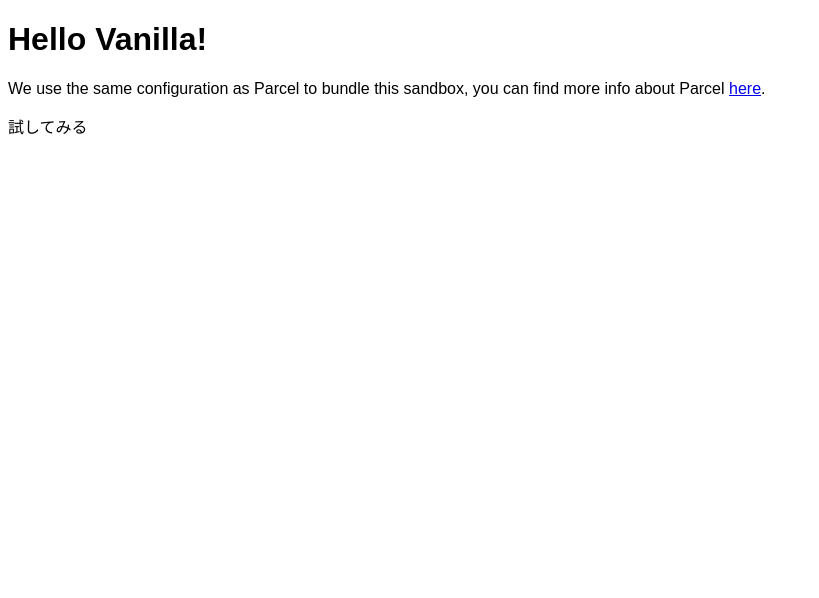
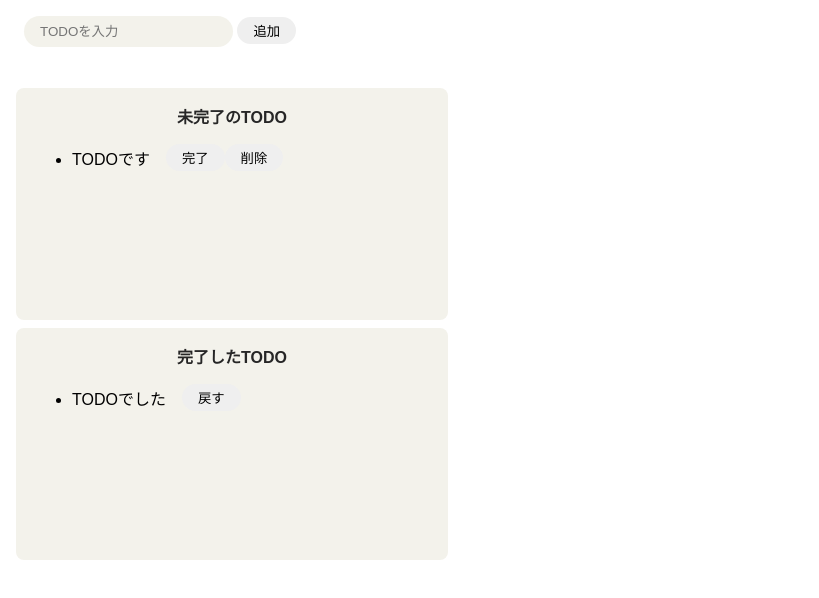
Before and after one commit to yifang87/react-learning, a website built with Parcel: page index.html in a window 1280 px wide. Shown: the whole page, without its empty margins (0-819 px from the left). Built offline with nearby package versions, Linux system fonts and the light colour scheme.

Commit message:
Update 11 files

```diff
--- a/index.html
+++ b/index.html
@@ -2,15 +2,34 @@
 <html>
 
 <head>
-	<title>Parcel Sandbox</title>
+	<title>TODO</title>
 	<meta charset="UTF-8" />
 </head>
 
 <body>
-	<div id="app"></div>
-	<p>試してみる</p>
-
-
+	<div class="input-area">
+		<input placeholder="TODOを入力"/>
+		<button>追加</button>
+	</div>
+	<div class="incomplete-area">
+		<p class="title">未完了のTODO</p>
+		<ul>
+				<div class="row">
+					<li>TODOです</li>
+					<button>完了</button>
+					<button>削除</button>
+				</div>
+		</ul>
+	</div>
+	<div class="completed-area">
+		<p class="title">完了したTODO</p>
+		<ul>
+				<div class="row">
+					<li>TODOでした</li>
+					<button>戻す</button>
+				</div>
+		</ul>
+	</div>
 	<script src="src/index.js">
 	</script>
 </body>
--- a/src/index.js
+++ b/src/index.js
@@ -1,10 +1 @@
 import "./styles.css";
-
-document.getElementById("app").innerHTML = `
-<h1>Hello Vanilla!</h1>
-<div>
-  We use the same configuration as Parcel to bundle this sandbox, you can find more
-  info about Parcel
-  <a href="https://parceljs.org" target="_blank" rel="noopener noreferrer">here</a>.
-</div>
-`;
--- a/src/styles.css
+++ b/src/styles.css
@@ -1,3 +1,63 @@
 body {
   font-family: sans-serif;
 }
+li {
+  margin-right: 16px;
+}
+input {
+  border: none;
+  border-radius: 24px;
+  background-color: #f3f2eb;
+  padding: 8px 16px;
+  outline: none;
+}
+
+button {
+  border-radius: 24px;
+  border: none;
+  padding: 4px 16px;
+}
+
+button:hover {
+  background-color: #262626;
+  color: #fff;
+  cursor: pointer;
+}
+.input-area {
+  background-color: #fff;
+  width: 400px;
+  height: 56px;
+  padding: 8px;
+  margin: 8px;
+}
+
+.incomplete-area {
+  background-color: #f3f2eb;
+  width: 400px;
+  min-height: 200px;
+  padding: 16px;
+  margin: 8px;
+  border-radius: 8px;
+}
+
+.completed-area {
+  background-color: #f3f2eb;
+  width: 400px;
+  min-height: 200px;
+  padding: 16px;
+  margin: 8px;
+  border-radius: 8px;
+}
+
+.title {
+  text-align: center;
+  margin-top: 0;
+  font-weight: bold;
+  color: #262626;
+}
+
+.row {
+  display: flex;
+  align-items: center;
+  padding-bottom: 8px;
+}
```
Also changed, not shown: dist/index.html, 4 other files.
